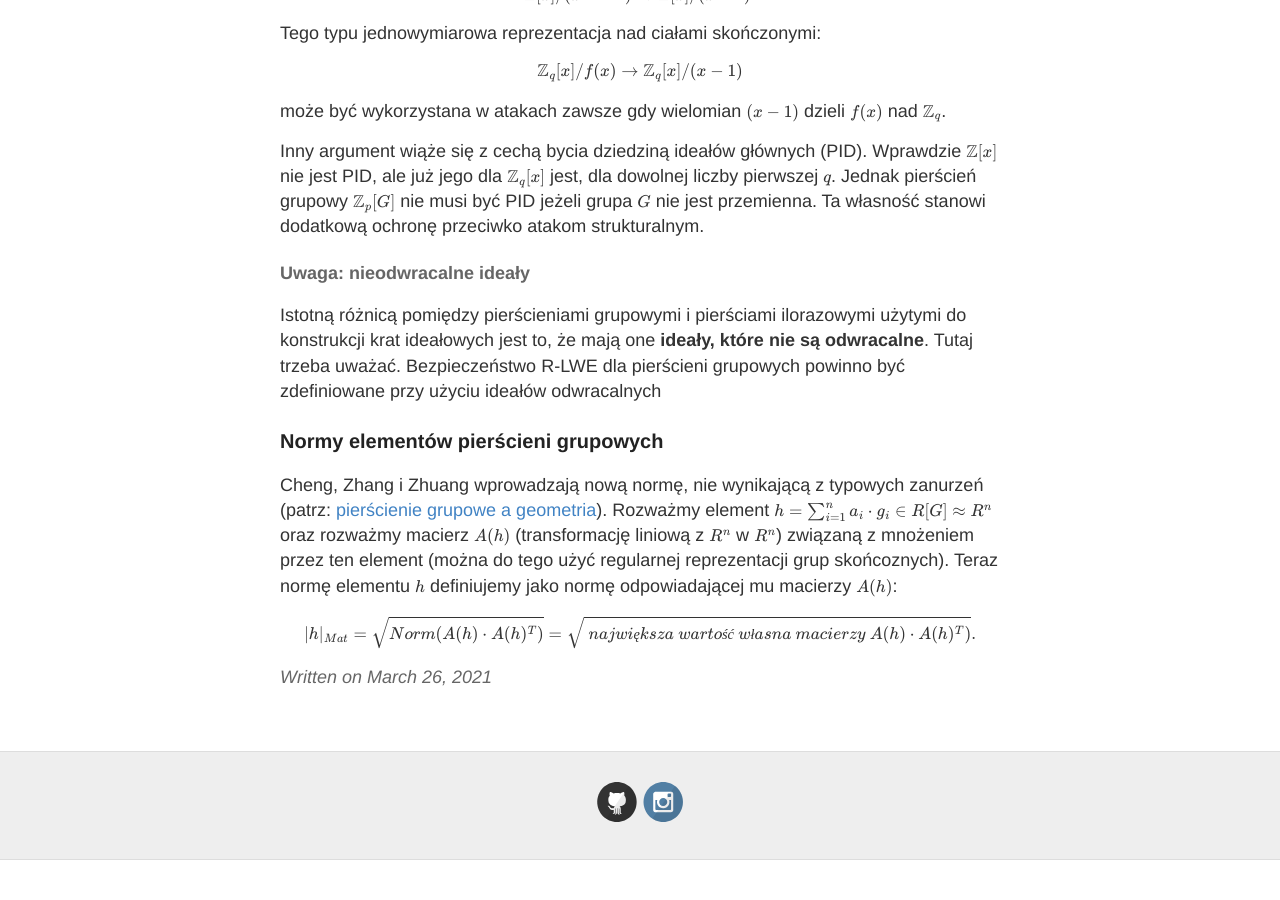
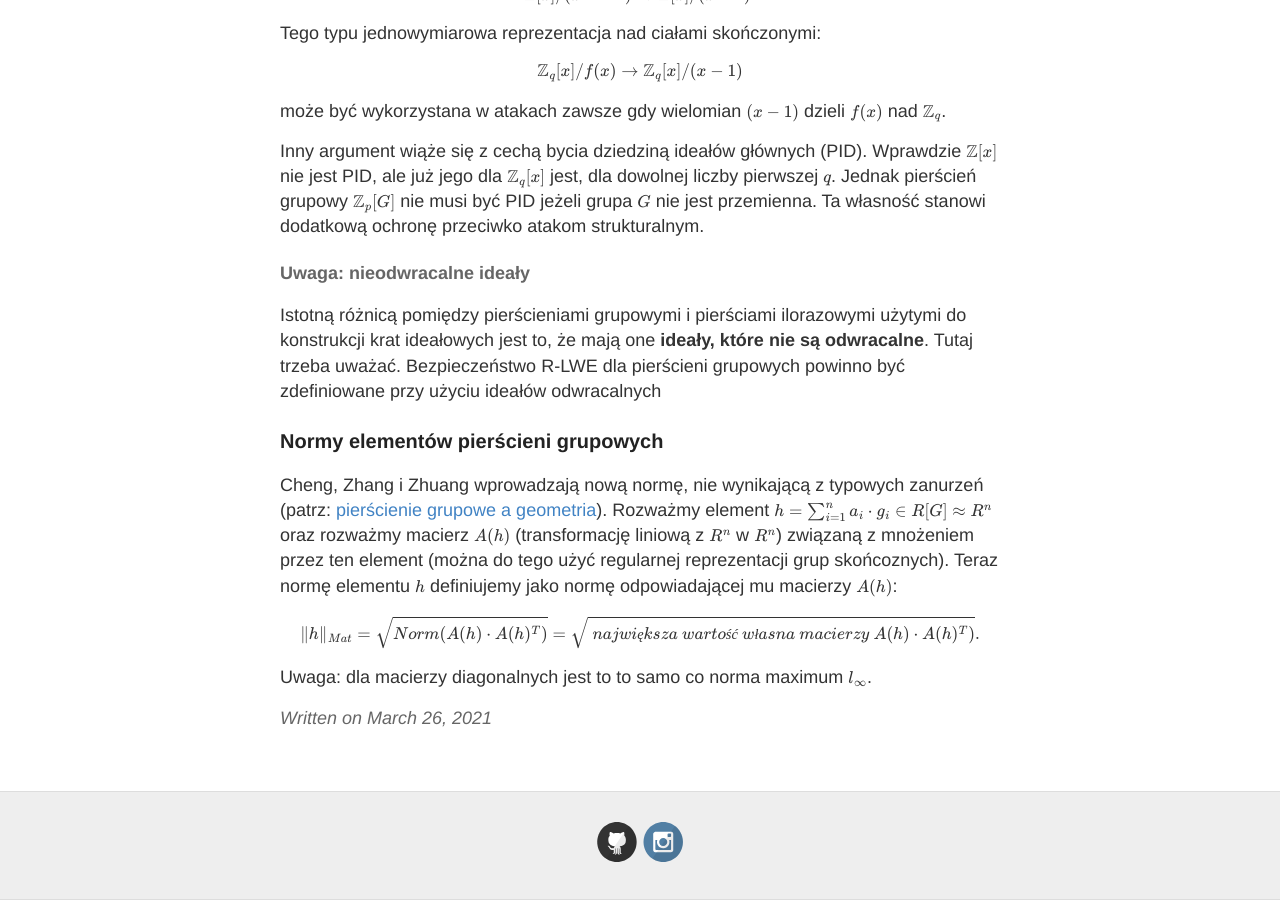
Before and after one commit to keIpie/keIpie.github.io, a Jekyll site: the page built from rg/_posts/2021-3-26-gr_lwe.md, in a window 1280 px wide and 900 px high, scrolled down 892 px. Built offline with Jekyll 4.4.1, drawn with Linux system fonts in a browser that asks for light colours; formulas are drawn with MathJax 3; before the commit the page ends 1752 px from its top, so only the background shows below that.

Commit message:
gr zanurzenia

```diff
--- a/rg/_posts/2021-3-26-gr_lwe.md
+++ b/rg/_posts/2021-3-26-gr_lwe.md
@@ -49,4 +49,6 @@ $h = \sum_{i=1}^n a_i \cdot g_i \in R[G] \approx R^n$ oraz rozważmy macierz $A(
 związaną z mnożeniem przez ten element (można do tego użyć regularnej reprezentacji grup skońcoznych). Teraz
 normę elementu $h$ definiujemy jako normę odpowiadającej mu macierzy $A(h)$:
 
-$$ |h|_{Mat} = \sqrt{Norm(A(h) \cdot A(h)^T)} = \sqrt{ ~największa~wartość~własna~macierzy~A(h) \cdot A(h)^T)}.$$
+$$ \|h\|_{Mat} = \sqrt{Norm(A(h) \cdot A(h)^T)} = \sqrt{ ~największa~wartość~własna~macierzy~A(h) \cdot A(h)^T)}.$$
+
+Uwaga: dla macierzy diagonalnych jest to to samo co norma maximum $l_{\infty}$.
```
